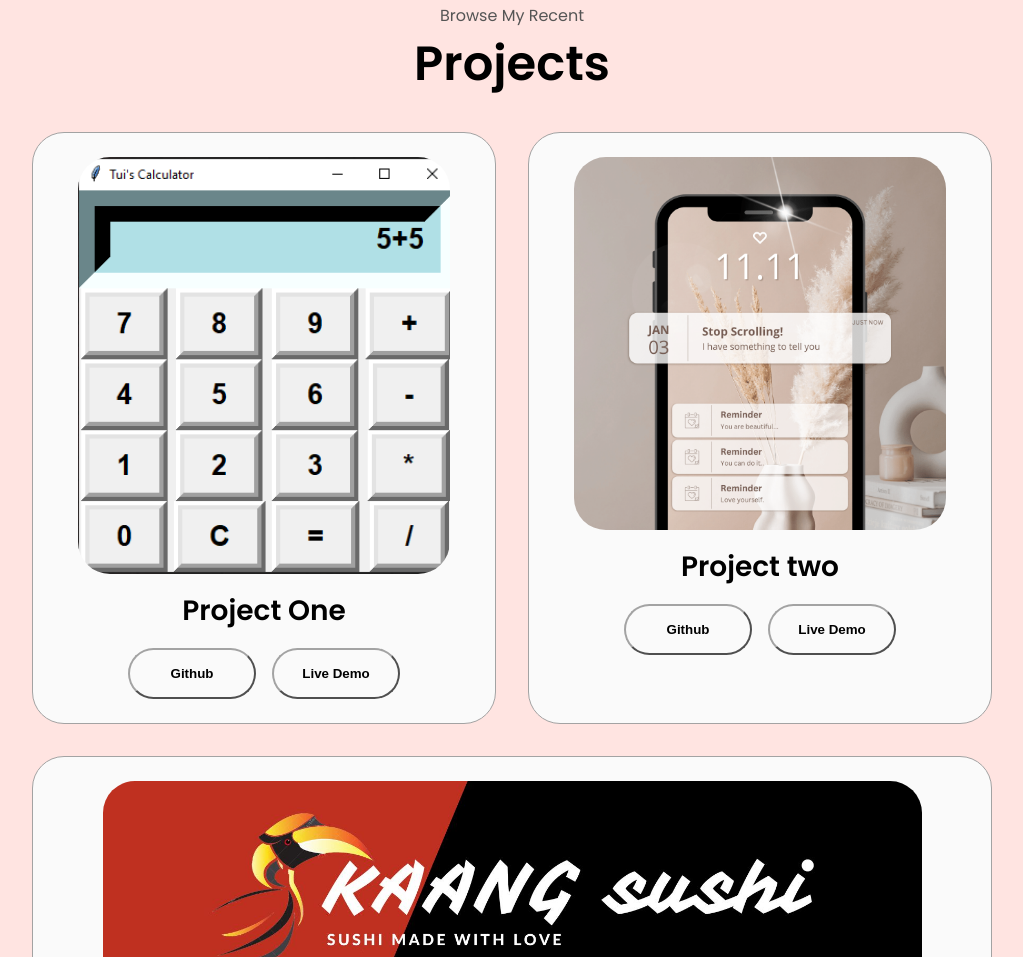
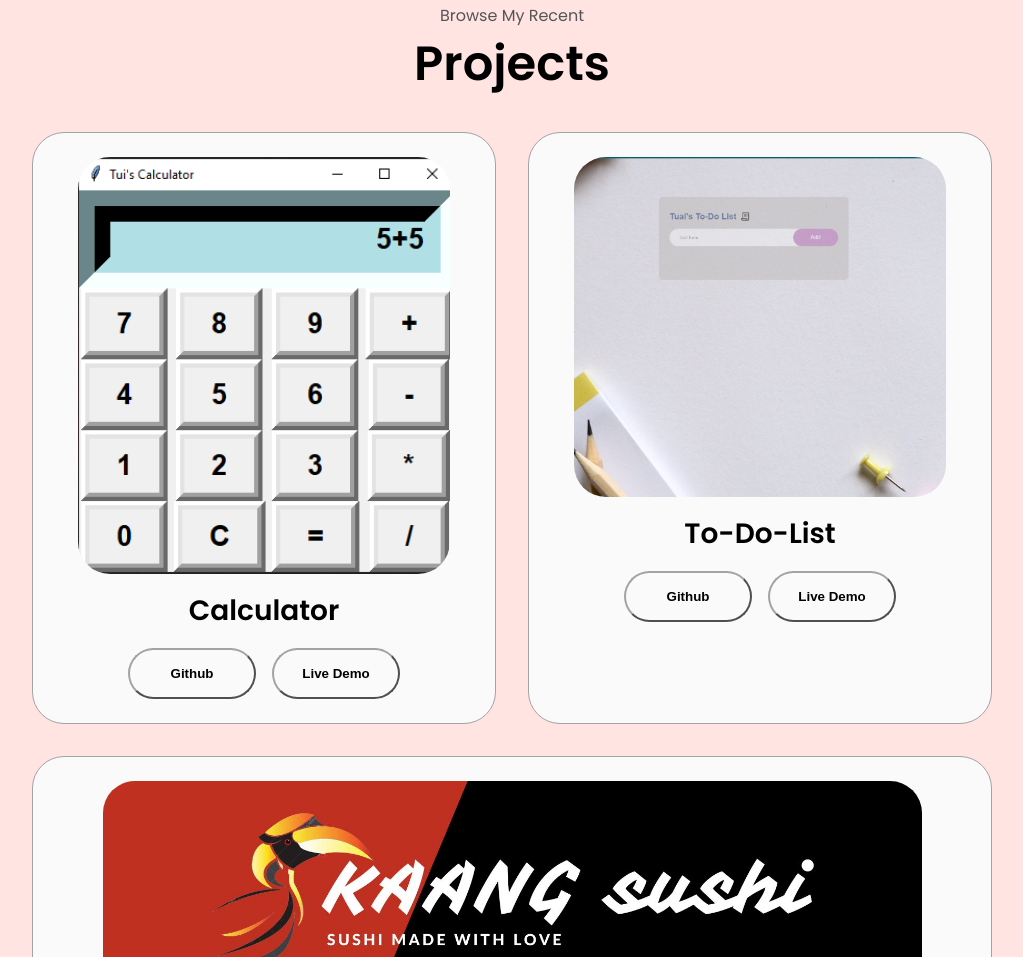
Before and after one commit to Zarni80/MY_PORTFOLIO, a plain HTML site: page index.html in a window 1280 px wide. Shown: the part 2461-3418 px from the top of the page, without its empty margins (128-1151 px from the left). Drawn offline with Linux system fonts and the light colour scheme; a web font is replaced by a local one.

Commit message:
Update: new project

```diff
--- a/index.html
+++ b/index.html
@@ -284,7 +284,7 @@
                         class="project-img"
                     />
                 </div>
-                <h2 class="experience-sub-title project-title"> Project One</h2>
+                <h2 class="experience-sub-title project-title">Calculator</h2>
                 <div class="btn-container">
                     <button
                         class="btn btn-color-2 project-btn"
@@ -303,22 +303,22 @@
                 <div class= "details-container color-container">
                 <div class="article-container">
                     <img
-                        src="./assets/project-2.png"
+                        src="./assets/to-do-list.png"
                         alt="Project 1"
                         class="project-img"
                     />
                 </div>
-                <h2 class="experience-sub-title project-title"> Project two</h2>
+                <h2 class="experience-sub-title project-title"> To-Do-List</h2>
                 <div class="btn-container">
                     <button
                         class="btn btn-color-2 project-btn"
-                        onclick="location.href='https://github.com/'"
+                        onclick="location.href='https://github.com/Zarni80/To-do-app'"
                     >
                         Github
                     </button>
                     <button
                         class="btn btn-color-2 project-btn"
-                        onclick="location.href='https://github.com/'"
+                        onclick="location.href='https://tuai-do-list.netlify.app/'"
                     >
                         Live Demo
                     </button>
```
Also changed, not shown: assets/about-pic.png (deleted), assets/profile-pic-2.png (deleted), assets/profile-pic.png (deleted), assets/project-3.png (deleted), assets/to-do-list.png (added), 1 other file.
